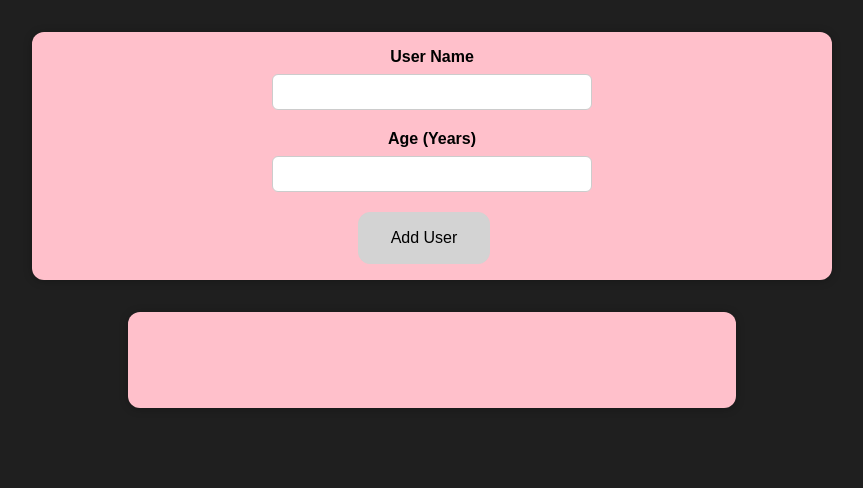
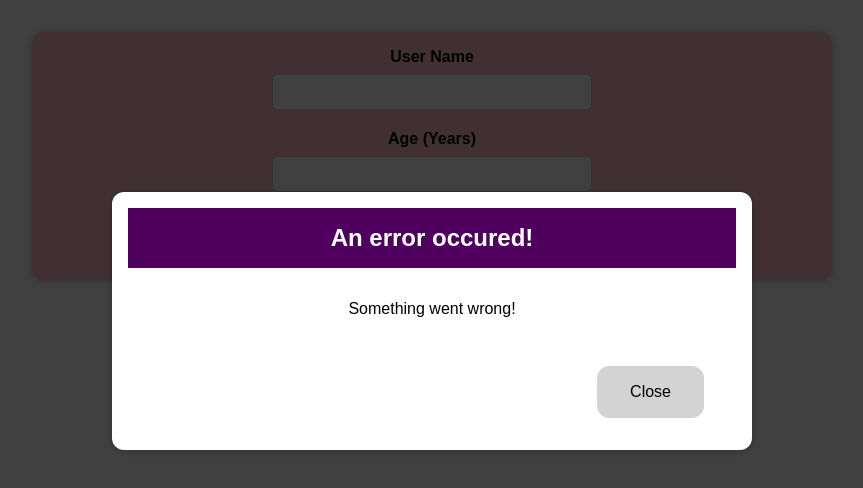
Before and after one commit to katharinadobiosch/practise-react-basics, a React (Create React App) app: page / in a window 1280 px wide. Shown: the top 488 px of the page, without its empty margins (208-1071 px from the left). Built offline with nearby package versions, Linux system fonts and the light colour scheme.

Commit message:
add modal

```diff
--- /dev/null
+++ b/src/UI/ErrorModal.js
@@ -0,0 +1,25 @@
+import React from "react";
+import classes from "./ErrorModal.module.css";
+import Card from "./Card";
+import Button from "./Button";
+
+const ErrorModal = (props) => {
+    return (
+        <div>
+            <div className={classes.backdrop} />
+            <Card className={classes.modal}>
+                <header className={classes.header}>
+                    <h2>{props.title}</h2>
+                </header>
+                <div className={classes.content}>
+                    <p>{props.message}</p>
+                </div>
+                <footer className={classes.actions}>
+                    <Button>Close</Button>
+                </footer>
+            </Card>
+        </div>
+    );
+};
+
+export default ErrorModal;
--- /dev/null
+++ b/src/UI/ErrorModal.module.css
@@ -0,0 +1,55 @@
+.backdrop {
+    position: fixed;
+    top: 0;
+    left: 0;
+    width: 100%;
+    height: 100vh;
+    z-index: 10;
+    background: rgba(0, 0, 0, 0.75);
+}
+
+.modal {
+    position: fixed;
+    top: 20vh;
+    left: 10%;
+    width: 80%;
+    z-index: 100;
+    overflow: hidden;
+    background-color: white;
+    padding: 1rem;
+    margin: 2rem auto;
+    width: 50rem;
+    max-width: 95%;
+    border-radius: 12px;
+    text-align: center;
+    box-shadow: 0 1px 8px rgba(0, 0, 0, 0.25);
+}
+
+.header {
+    background: #4f005f;
+    padding: 1rem;
+}
+
+.header h2 {
+    margin: 0;
+    color: white;
+}
+
+.content {
+    padding: 1rem;
+    background-color: white;
+}
+
+.actions {
+    padding: 1rem;
+    display: flex;
+    justify-content: flex-end;
+    background-color: white;
+}
+
+@media (min-width: 768px) {
+    .modal {
+        left: calc(50% - 20rem);
+        width: 40rem;
+    }
+}
--- a/src/components/Users/AddUser.js
+++ b/src/components/Users/AddUser.js
@@ -2,6 +2,7 @@
 import classes from "./AddUser.module.css";
 import Card from "../../UI/Card";
 import Button from "../../UI/Button";
+import ErrorModal from "../../UI/ErrorModal";
 
 const AddUser = (props) => {
     // INPUT FIELD USERNAME
@@ -47,6 +48,11 @@
     };
 
     return (
+        <>
+            <ErrorModal
+                title="An error occured!"
+                message="Something went wrong!"
+            />
             <Card>
                 <form onSubmit={addUserHandler}>
                     <div className={classes.card}>
@@ -76,6 +82,7 @@
                     </div>
                 </form>
             </Card>
+        </>
     );
 };
 
--- a/src/components/Users/UsersList.js
+++ b/src/components/Users/UsersList.js
@@ -8,8 +8,8 @@
         <Card className={classes.users}>
             <div className={classes.card}>
                 <ul>
-                    {props.users.map((user) => (
-                        <li>
+                    {props.users.map((user, index) => (
+                        <li key={index}>
                             {user.name} is {user.age} years old
                         </li>
                     ))}
--- a/src/index.css
+++ b/src/index.css
@@ -4,7 +4,7 @@
 
 html {
     font-family: sans-serif;
-    background-color: #1f1f1f;
+    /* background-color: #1f1f1f; */
 }
 
 body {
```
Lines whose indentation alone changed are shown as unchanged.
